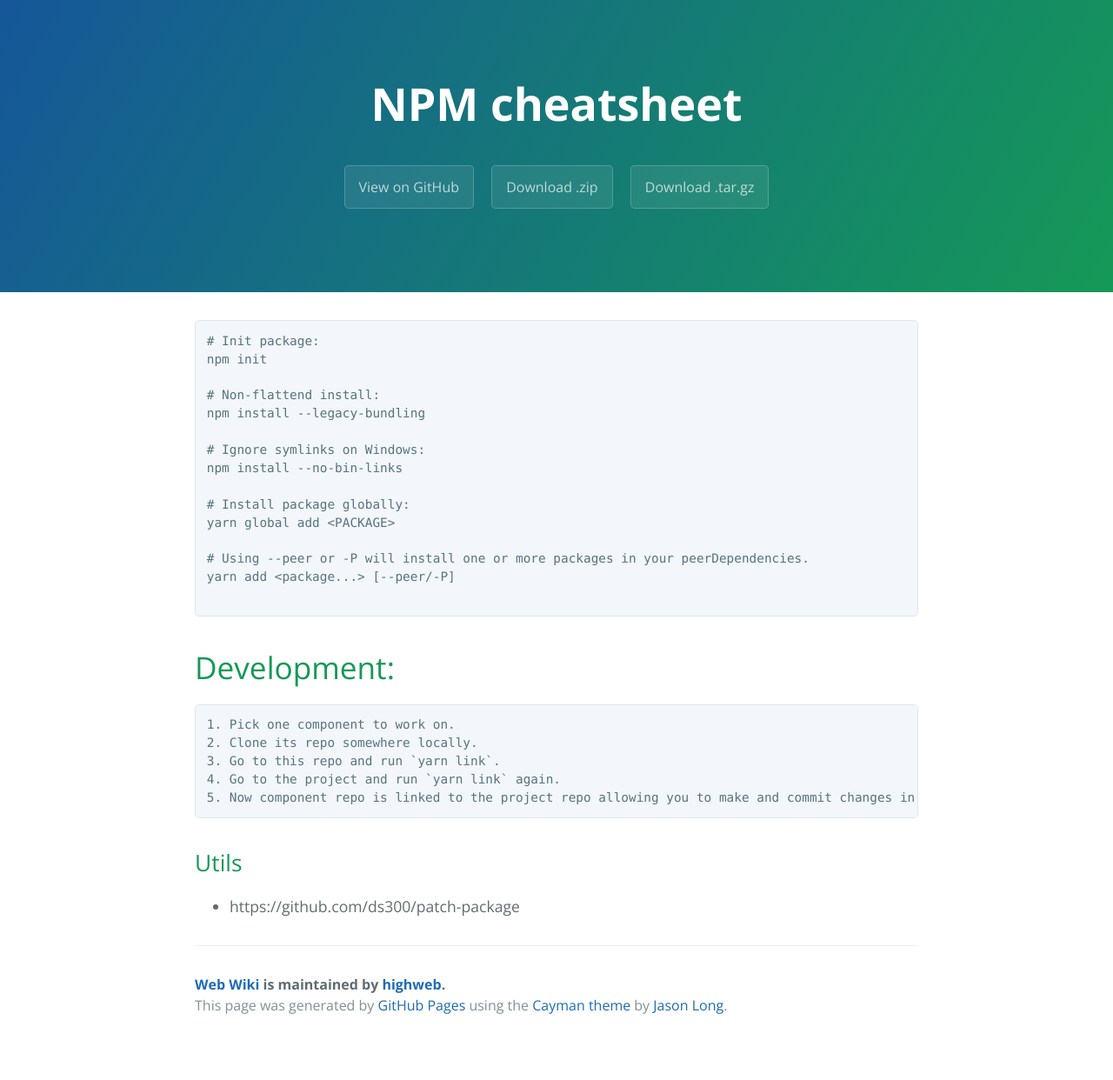
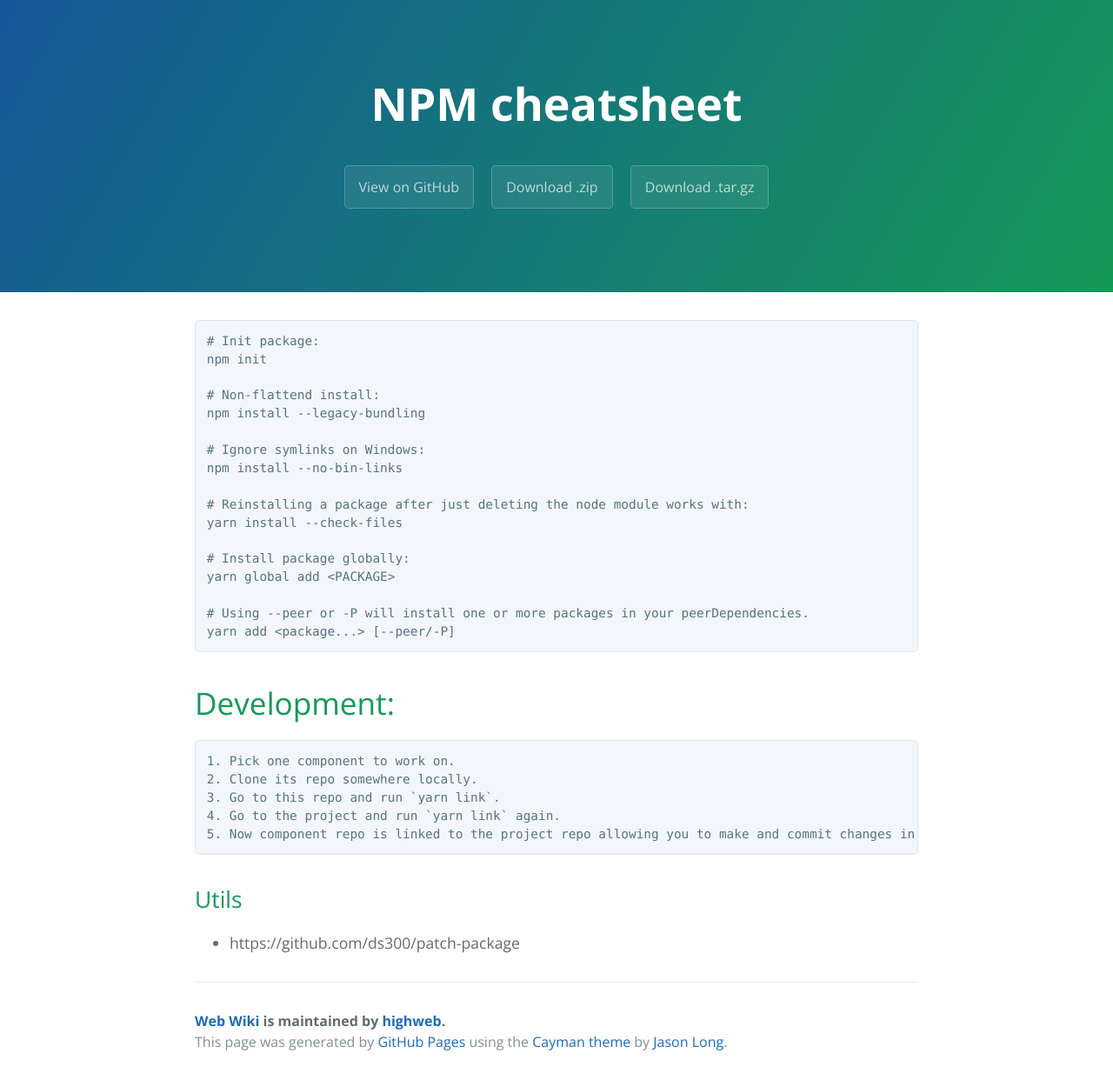
Before and after one commit to highweb/web-wiki, a Jekyll site: the page built from npm.md, in a window 1280 px wide. Shown: the whole page at 87% size. Built offline with Jekyll 4.4.1, drawn with Linux system fonts in a browser that asks for light colours; before the commit the page ends 1200 px from its top, so only the background shows below that.

Commit message:
Update npm.md

````diff
--- a/npm.md
+++ b/npm.md
@@ -13,12 +13,14 @@ npm install --legacy-bundling
 # Ignore symlinks on Windows:
 npm install --no-bin-links
 
+# Reinstalling a package after just deleting the node module works with:
+yarn install --check-files
+
 # Install package globally:
 yarn global add <PACKAGE>
 
 # Using --peer or -P will install one or more packages in your peerDependencies.
 yarn add <package...> [--peer/-P]
-
 ```
 
 # Development:
````
